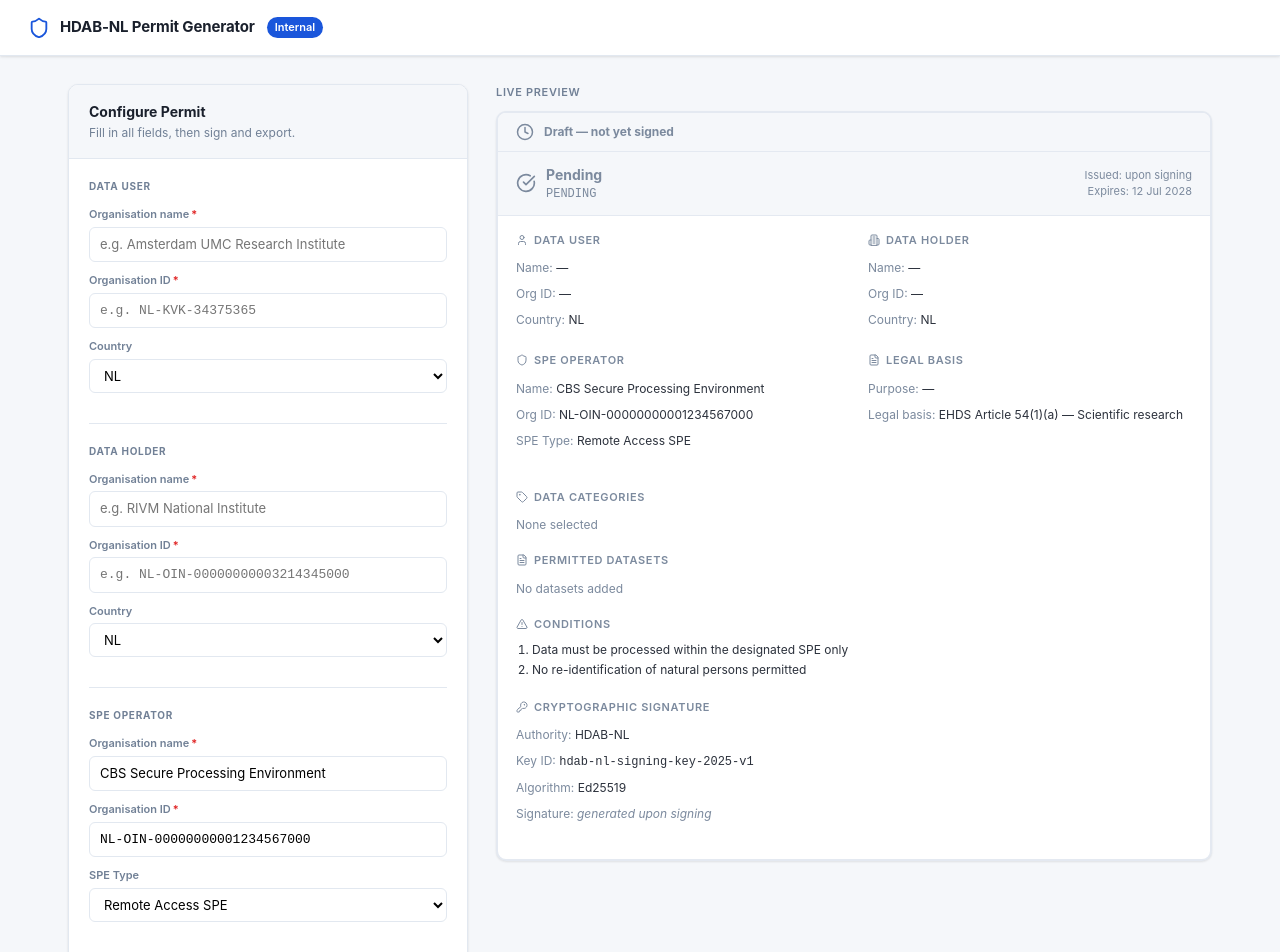
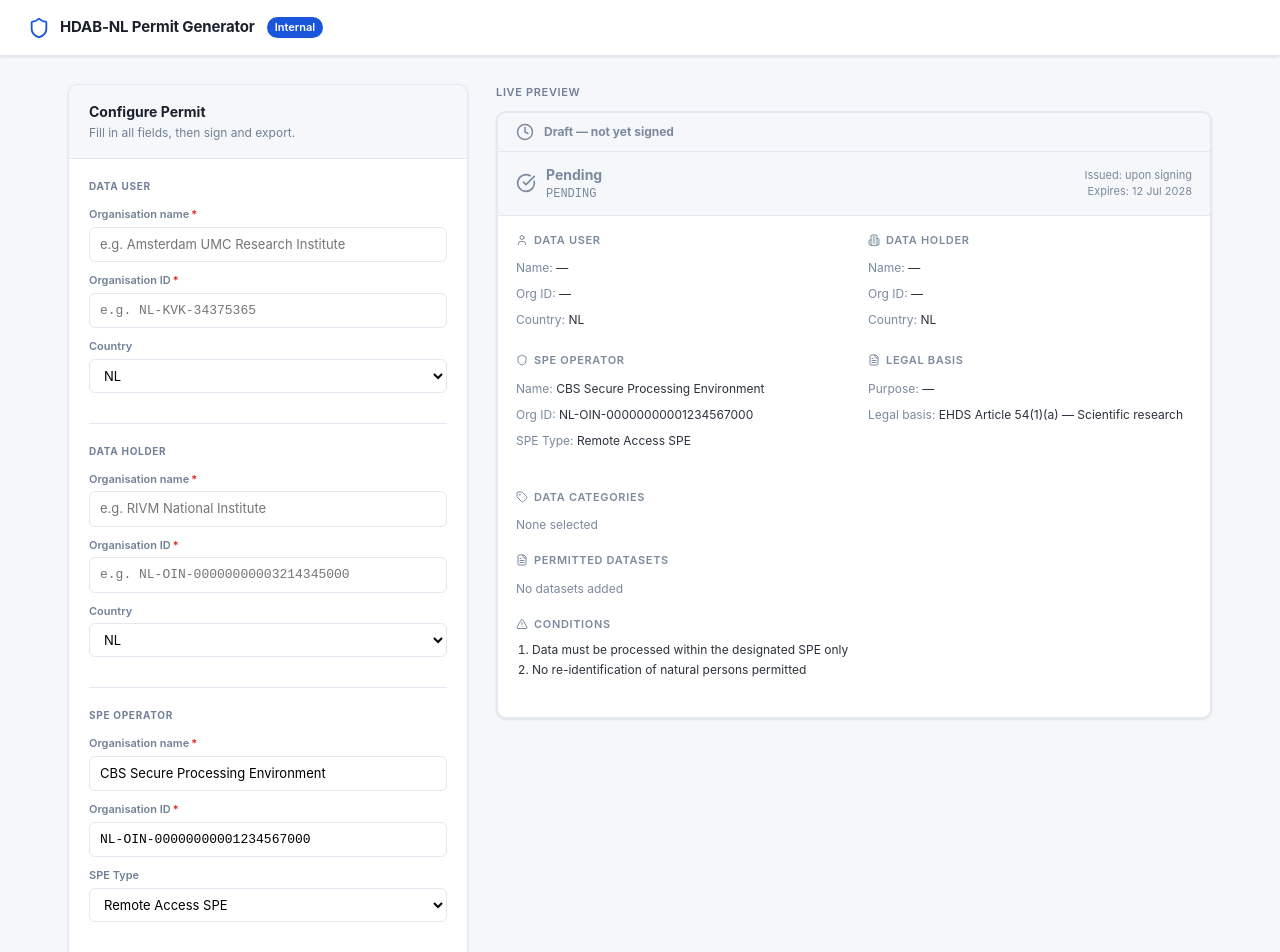
Before and after one commit to mdevalk/hdab-nl-permit-generator, a React (Vite) app: page /#/ in a window 1280 px wide. Shown: the top 952 px of the page. Built offline with nearby package versions, Linux system fonts and the light colour scheme.

Commit message:
Revert: remove cryptographic signature section from preview UI

```diff
--- a/src/components/PermitPreview.jsx
+++ b/src/components/PermitPreview.jsx
@@ -1,7 +1,7 @@
 import React from 'react'
 import {
   CheckCircle, XCircle, AlertTriangle,
-  Building2, User, Shield, FileText, Tag, BadgeCheck, Clock, KeyRound,
+  Building2, User, Shield, FileText, Tag, BadgeCheck, Clock,
 } from 'lucide-react'
 
 const STATUS_CONFIG = {
@@ -25,11 +25,11 @@ function Section({ title, icon: Icon, children }) {
   )
 }
 
-function Field({ label, value, mono }) {
+function Field({ label, value }) {
   return (
     <div style={{ marginBottom: 5 }}>
       <span style={{ color: 'var(--color-text-muted)', fontSize: 12 }}>{label}: </span>
-      <span style={{ fontSize: 12, fontFamily: mono ? 'monospace' : 'inherit', wordBreak: 'break-all' }}>{value || '—'}</span>
+      <span style={{ fontSize: 12 }}>{value || '—'}</span>
     </div>
   )
 }
@@ -53,7 +53,7 @@ export default function PermitPreview({ permit, draft }) {
       opacity: draft ? 0.92 : 1,
       transition: 'border-color 0.2s, opacity 0.2s',
     }}>
-      {/* Issuer banner */}
+      {/* Issuer / draft banner */}
       <div style={{
         padding: '10px 18px',
         background: draft ? 'var(--color-bg)' : '#f0fdf4',
@@ -70,7 +70,7 @@ export default function PermitPreview({ permit, draft }) {
           </div>
           {!draft && (
             <div style={{ fontSize: 11, color: 'var(--color-text-muted)' }}>
-              {permit.issuer?.authorityId} · {permit.issuer?.organizationId}
+              Key: {permit.issuer?.keyId} · Alg: {permit.issuer?.algorithm}
             </div>
           )}
         </div>
@@ -163,22 +163,6 @@ export default function PermitPreview({ permit, draft }) {
             <span style={{ fontSize: 12, color: 'var(--color-text-muted)' }}>No conditions added</span>
           )}
         </Section>
-
-        <Section title="Cryptographic Signature" icon={KeyRound}>
-          <Field label="Authority"  value={permit.issuer?.authorityId} />
-          <Field label="Key ID"     value={permit.issuer?.keyId} mono />
-          <Field label="Algorithm"  value={permit.issuer?.algorithm} />
-          <div style={{ marginBottom: 5 }}>
-            <span style={{ color: 'var(--color-text-muted)', fontSize: 12 }}>Signature: </span>
-            {draft || !permit.issuer?.signature ? (
-              <span style={{ fontSize: 12, color: 'var(--color-text-muted)', fontStyle: 'italic' }}>generated upon signing</span>
-            ) : (
-              <span style={{ fontSize: 11, fontFamily: 'monospace', wordBreak: 'break-all', color: 'var(--color-text)' }}>
-                {permit.issuer.signature}
-              </span>
-            )}
-          </div>
-        </Section>
       </div>
     </div>
   )
```
